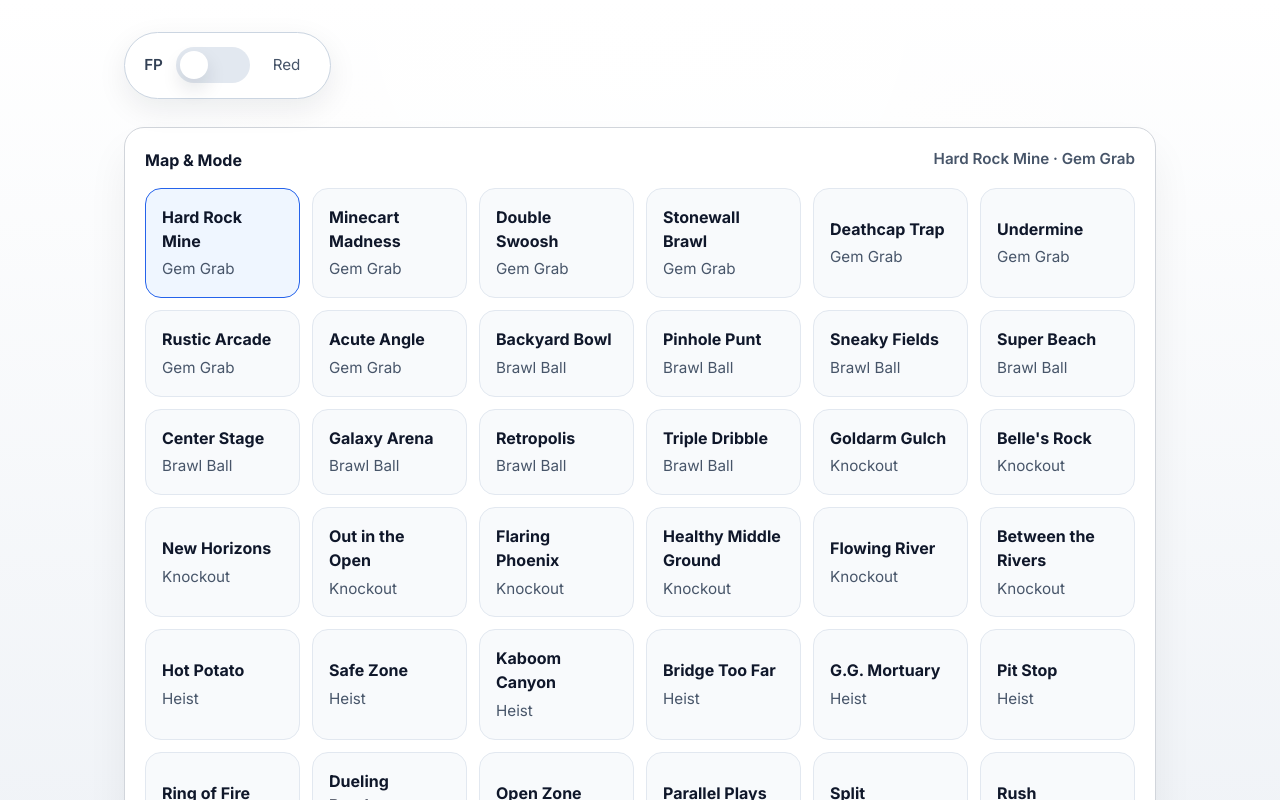
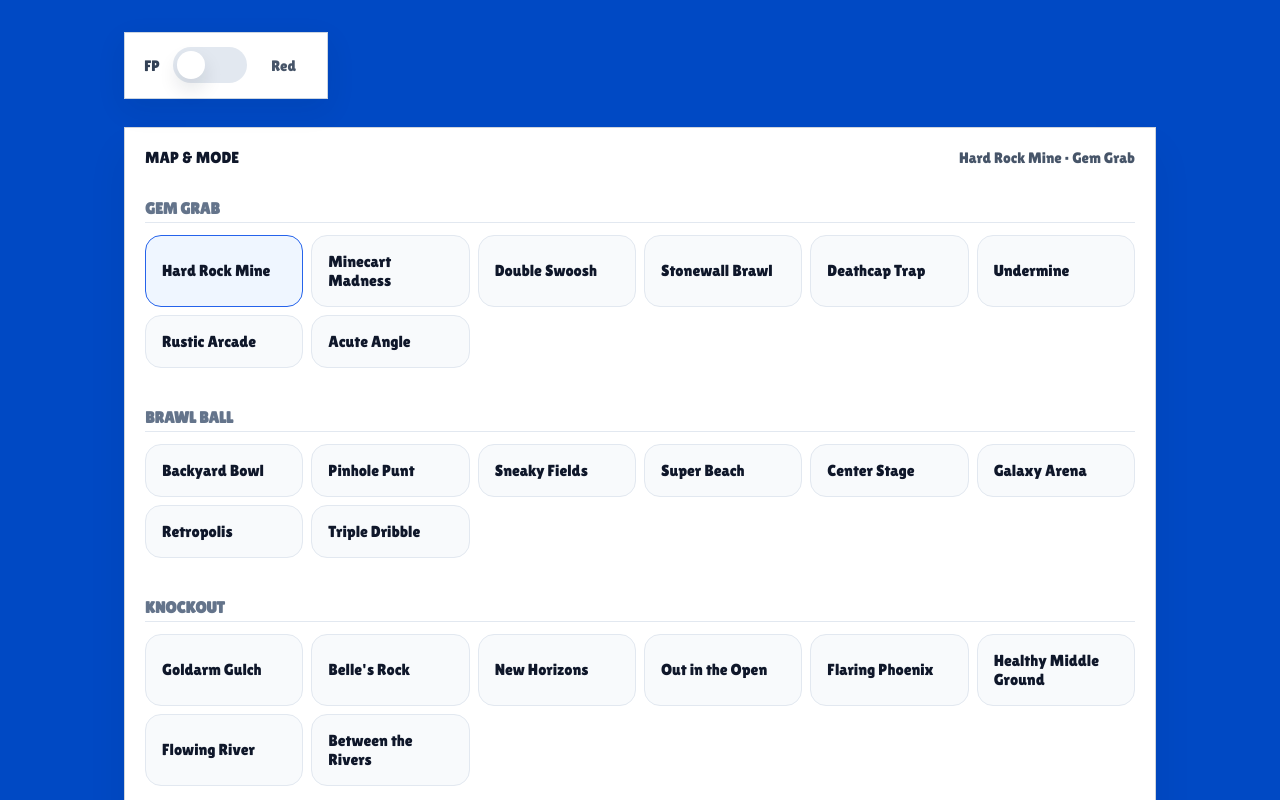
Before and after one commit to neuralshade/brawlpick, a React (Vite) app: page / in a window 1280 px wide. Shown: the top 800 px of the page. Built offline with nearby package versions, Linux system fonts and the light colour scheme.

Commit message:
A fonte padrão do jogo foi adicionada ao design. Agora o mapa aparece nos registros.

```diff
--- a/index.html
+++ b/index.html
@@ -1,9 +1,9 @@
-<!DOCTYPE html>
+<!doctype html>
 <html lang="pt-BR">
     <head>
         <meta charset="UTF-8" />
         <meta name="viewport" content="width=device-width, initial-scale=1.0" />
-    <title>brawlpick</title>
+        <title>BrawlPick - Competitive Tool for Competitive Players</title>
     </head>
     <body>
         <div id="root"></div>
--- a/src/App.jsx
+++ b/src/App.jsx
@@ -135,6 +135,14 @@ function App() {
     setSlots(Array(6).fill(""));
   };
 
+  const GROUPED_MAPS = MAP_MODE_OPTIONS.reduce((acc, option) => {
+    if (!acc[option.mode]) {
+      acc[option.mode] = [];
+    }
+    acc[option.mode].push(option);
+    return acc;
+  }, {});
+
   return (
     <main className="app-shell">
       <div className="fp-top">
@@ -160,14 +168,20 @@ function App() {
       <section className="map-mode-card">
         <div className="map-mode-header">
           <div>
-            <span>Map & Mode</span>
+            <span>MAP & MODE</span>
           </div>
           <div className="map-mode-selected">
             {selectedMapMode.map} · {selectedMapMode.mode}
           </div>
         </div>
+
+        {/* NOVA RENDERIZAÇÃO AGRUPADA */}
+        <div className="map-groups-container">
+          {Object.entries(GROUPED_MAPS).map(([mode, maps]) => (
+            <div key={mode} className="map-mode-group">
+              <h3 className="map-mode-group-title">{mode}</h3>
               <div className="map-mode-grid">
-          {MAP_MODE_OPTIONS.map((option) => (
+                {maps.map((option) => (
                   <button
                     key={option.map}
                     type="button"
@@ -177,8 +191,10 @@ function App() {
                     onClick={() => setSelectedMapMode(option)}
                   >
                     <div className="map-mode-name">{option.map}</div>
-              <div className="map-mode-type">{option.mode}</div>
                   </button>
+                ))}
+              </div>
+            </div>
           ))}
         </div>
       </section>
@@ -360,9 +376,7 @@ function App() {
                       borderBottom: "1px solid #cbd5e1",
                     }}
                   >
-                    <span style={{ fontWeight: "700", color: "#0f172a" }}>
-                      {comp.mapMode.map}
-                    </span>
+                    <span style={{ color: "#0f172a" }}>{comp.mapMode.map}</span>
                     <span
                       style={{
                         color: "#64748b",
--- a/src/index.css
+++ b/src/index.css
@@ -1,8 +1,8 @@
-@import url("https://fonts.googleapis.com/css2?family=Inter:wght@400;500;600;700&display=swap");
+@import url("https://fonts.googleapis.com/css2?family=Lilita+One&display=swap");
 
 :root {
     color-scheme: light;
-    font-family: "Inter", system-ui, sans-serif;
+    font-family: "Lilita One", system-ui, sans-serif;
     background: #f8fafc;
     color: #0f172a;
 }
@@ -19,22 +19,12 @@ body,
 
 body {
     margin: 0;
-    background:
-        radial-gradient(
-            circle at top,
-            rgba(255, 255, 255, 0.9),
-            transparent 35%
-        ),
-        linear-gradient(180deg, #ffffff 0%, #e2e8f0 100%);
+    background-color: #0049c4;
 }
 
 button,
 select {
     font: inherit;
-}
-
-body {
-    line-height: 1.5;
 }
 
 .app-shell {
@@ -69,7 +59,6 @@ body {
 .map-mode-card {
     background: #ffffff;
     border: 1px solid #d1d5db;
-    border-radius: 1.25rem;
     padding: 1.25rem;
     box-shadow: 0 24px 40px rgba(15, 23, 42, 0.06);
     margin-bottom: 1.5rem;
@@ -84,7 +73,6 @@ body {
 
 .map-mode-header span {
     font-size: 1rem;
-    font-weight: 700;
 }
 
 .map-mode-header p {
@@ -96,15 +84,13 @@ body {
 .map-mode-selected {
     font-size: 0.95rem;
     color: #475569;
-    font-weight: 600;
     white-space: nowrap;
 }
 
 .map-mode-grid {
     display: grid;
-    grid-template-columns: repeat(auto-fit, minmax(140px, 1fr));
-    gap: 0.75rem;
-    margin-top: 1rem;
+    grid-template-columns: repeat(auto-fill, minmax(140px, 1fr));
+    gap: 0.5rem;
 }
 
 .map-mode-option {
@@ -127,14 +113,26 @@ body {
     background: #eff6ff;
 }
 
-.map-mode-name {
-    font-weight: 700;
-}
-
 .map-mode-type {
     margin-top: 0.35rem;
     color: #475569;
     font-size: 0.95rem;
+}
+
+.map-groups-container {
+    display: flex;
+    flex-direction: column;
+    gap: 1.5rem; /* Espaçamento entre os diferentes modos de jogo */
+    margin-top: 1rem;
+}
+
+.map-mode-group-title {
+    font-size: 1rem;
+    color: #64748b; /* Uma cor cinza sutil */
+    margin-bottom: 0.75rem;
+    text-transform: uppercase;
+    border-bottom: 1px solid #e2e8f0;
+    padding-bottom: 0.25rem;
 }
 
 .fp-alone {
@@ -142,7 +140,6 @@ body {
     align-items: center;
     gap: 1rem;
     padding: 0.9rem 1.2rem;
-    border-radius: 999px;
     background: #ffffff;
     border: 1px solid #cbd5e1;
     box-shadow: 0 10px 30px rgba(15, 23, 42, 0.08);
@@ -156,7 +153,6 @@ body {
 
 .slider-label {
     font-size: 0.95rem;
-    font-weight: 600;
     color: #334155;
 }
 
@@ -226,7 +222,6 @@ body {
 
 .team-header span {
     font-size: 1.05rem;
-    font-weight: 700;
 }
 
 .team-header small {
@@ -305,7 +300,6 @@ body {
 
 .slot-brawler-name {
     font-size: 0.95rem;
-    font-weight: 700;
     color: #0f172a;
 }
 
@@ -326,7 +320,6 @@ body {
 }
 
 .slot-label {
-    font-weight: 700;
     color: #0f172a;
 }
 
@@ -360,12 +353,10 @@ body {
     display: grid;
     place-items: center;
     color: #64748b;
-    font-weight: 700;
 }
 
 .slot-selected {
     color: #334155;
-    font-weight: 600;
 }
 
 .choose-button {
@@ -489,7 +480,6 @@ body {
 
 .saved-team h3 {
     margin: 0 0 0.75rem;
-    font-size: 0.95rem;
     display: flex;
     align-items: center;
     gap: 0.5rem;
@@ -500,7 +490,6 @@ body {
     padding: 0.15rem 0.5rem;
     border-radius: 999px;
     font-size: 0.7rem;
-    font-weight: 700;
     color: #ffffff;
 }
 
@@ -543,7 +532,6 @@ body {
 .saved-slot-name {
     font-size: 0.95rem;
     color: #334155;
-    font-weight: 600;
 }
 
 .saved-team.red-team h3 {
```
Also changed, not shown: src/main.jsx (+7 -7 lines), src/brawlpick.svg (deleted). Lines whose indentation alone changed are shown as unchanged.
